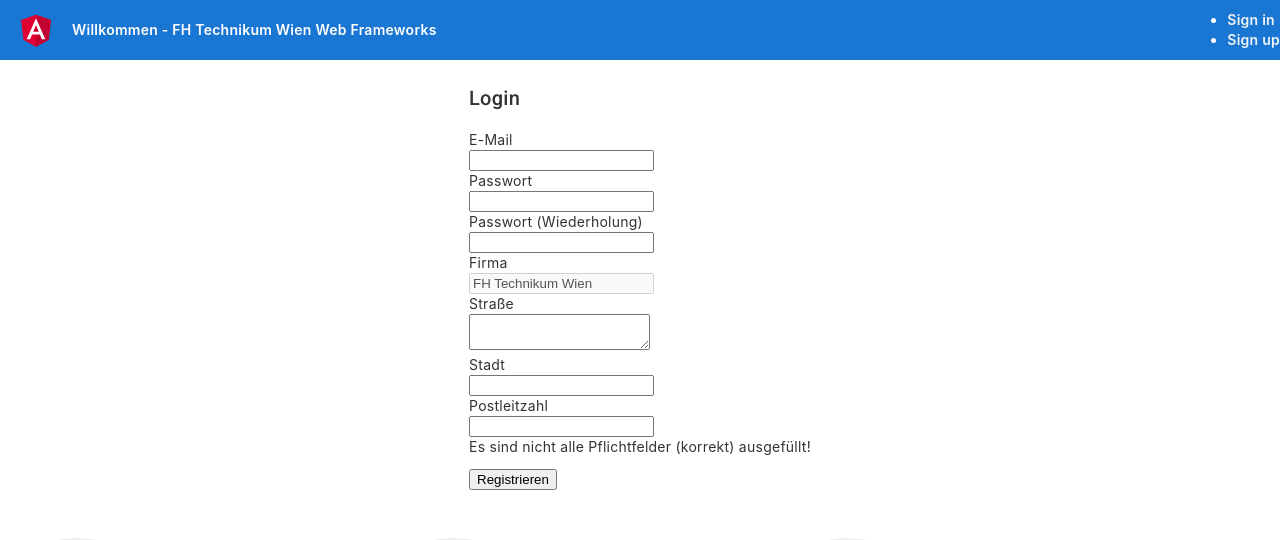
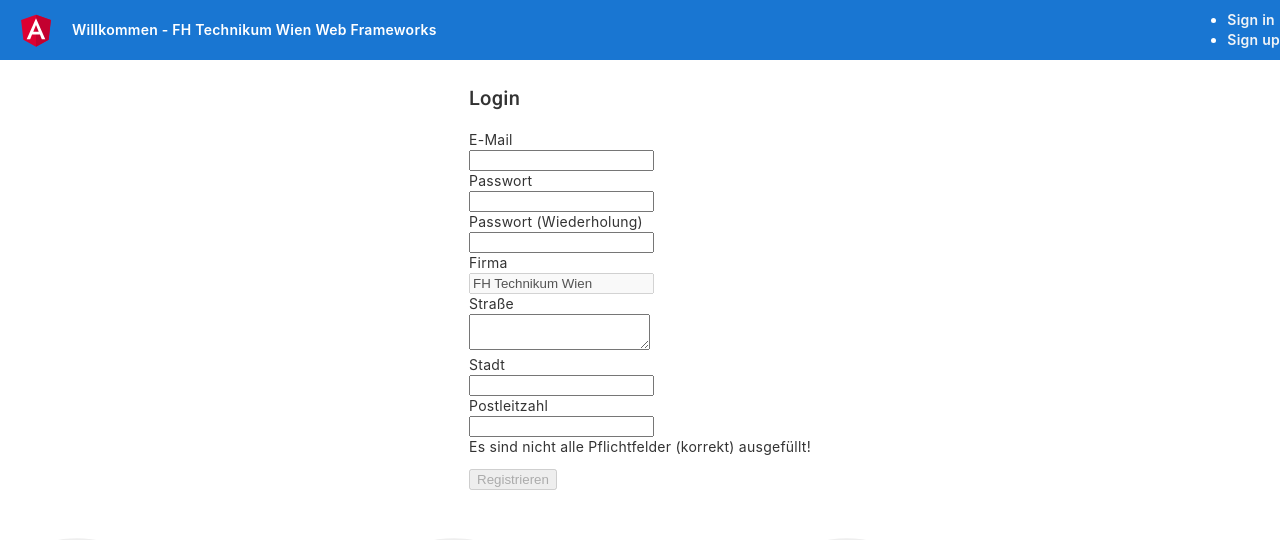
Before and after one commit to vaaniicx/angular-project, an Angular app: page /sign-up in a window 1280 px wide. Shown: the top 540 px of the page. Built offline with nearby package versions, Linux system fonts and the light colour scheme.

Commit message:
Added sign up form business logic, display errors

```diff
--- a/src/app/signup/signup.component.html
+++ b/src/app/signup/signup.component.html
@@ -1,5 +1,5 @@
 <h2>{{ title }}</h2>
-<form [formGroup]="signUpForm">
+<form [formGroup]="signUpForm" (ngSubmit)="onSubmit()">
   <div>
     <label for="signup-email">E-Mail</label><br />
     <input
@@ -25,6 +25,10 @@
     id="signup-password-confirm"
     formControlName="password_confirm"
   /><br />
+
+  <div *ngIf="signUpForm.errors?.['passwordmatcherror']">
+    <span>Passwörter stimmen nicht miteinander überein!</span><br />
+  </div>
 
   <label for="signup-company">Firma</label><br />
   <input
@@ -64,5 +68,7 @@
   <div [hidden]="signUpForm.valid">
     <p>Es sind nicht alle Pflichtfelder (korrekt) ausgefüllt!</p>
   </div>
-  <button type="submit">Registrieren</button><br />
+
+  <button type="submit" [disabled]="signUpForm.invalid">Registrieren</button
+  ><br />
 </form>
--- a/src/app/signup/signup.component.ts
+++ b/src/app/signup/signup.component.ts
@@ -1,5 +1,6 @@
 import { Component, OnInit } from '@angular/core';
 import { FormControl, FormGroup, Validators } from '@angular/forms';
+import { matchpassword } from './matchpassword.validator';
 
 @Component({
   selector: 'app-signup',
@@ -9,7 +10,11 @@ import { FormControl, FormGroup, Validators } from '@angular/forms';
 export class SignupComponent implements OnInit {
   title: String = 'Login';
 
-  signUpForm: FormGroup = new FormGroup({
+  signUpForm: FormGroup;
+
+  constructor() {
+    this.signUpForm = new FormGroup(
+      {
         email: new FormControl('', [
           Validators.required,
           Validators.email,
@@ -19,23 +24,24 @@ export class SignupComponent implements OnInit {
           Validators.required,
           Validators.minLength(8),
         ]),
-    password_confirm: new FormControl('', [
-      Validators.required,
-      Validators.minLength(8),
-    ]),
-    company: new FormControl({ value: 'FH Technikum Wien', disabled: true }, [
-      Validators.required,
-    ]),
+        password_confirm: new FormControl(''),
+        company: new FormControl(
+          { value: 'FH Technikum Wien', disabled: true },
+          [Validators.required]
+        ),
         address: new FormGroup({
           street: new FormControl(''),
           city: new FormControl(''),
           zip_code: new FormControl('', Validators.pattern('^[0-9]*$')),
         }),
-  });
-
-  constructor() {}
+      },
+      { validators: matchpassword }
+    );
+  }
 
   ngOnInit(): void {}
 
-  onClickSubmit(): void {}
+  onSubmit(): void {
+    console.log(this.signUpForm);
   }
+}
```
Lines whose indentation alone changed are shown as unchanged.
